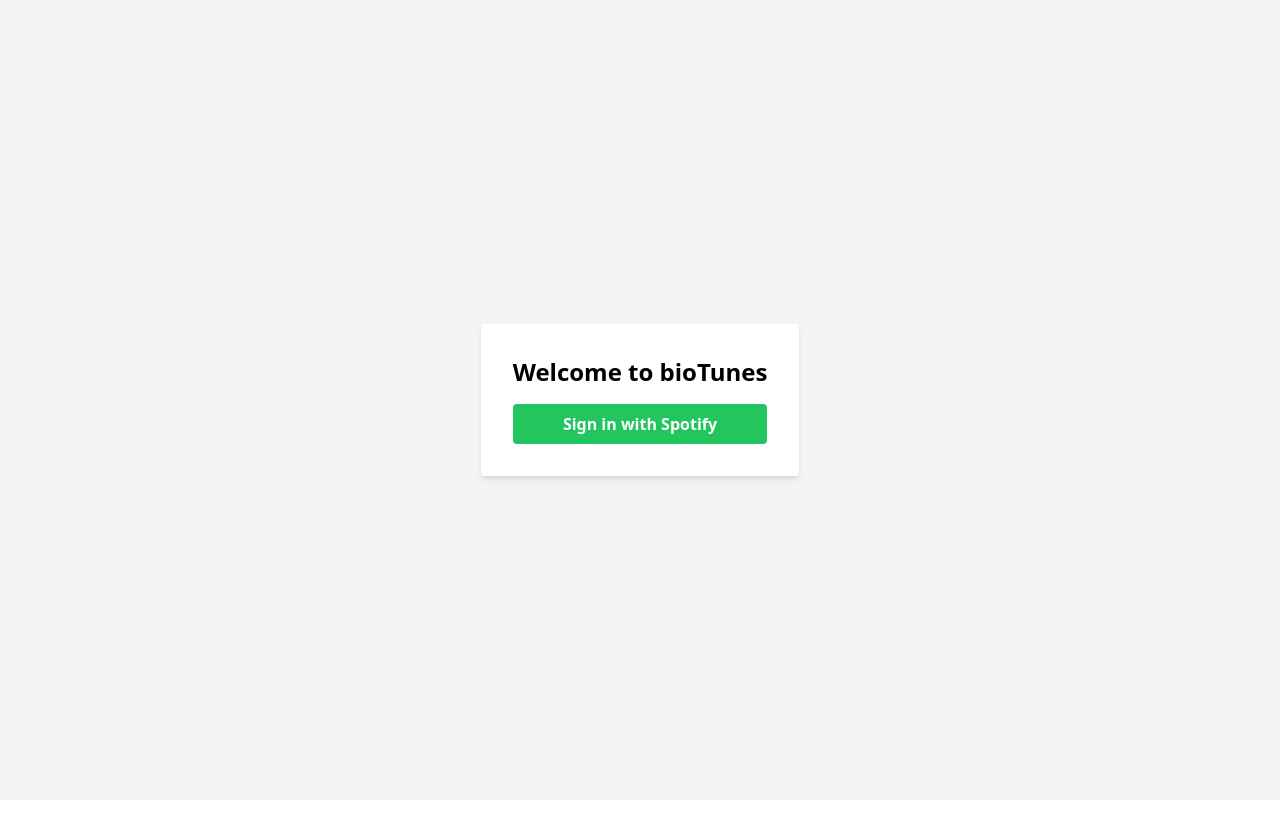
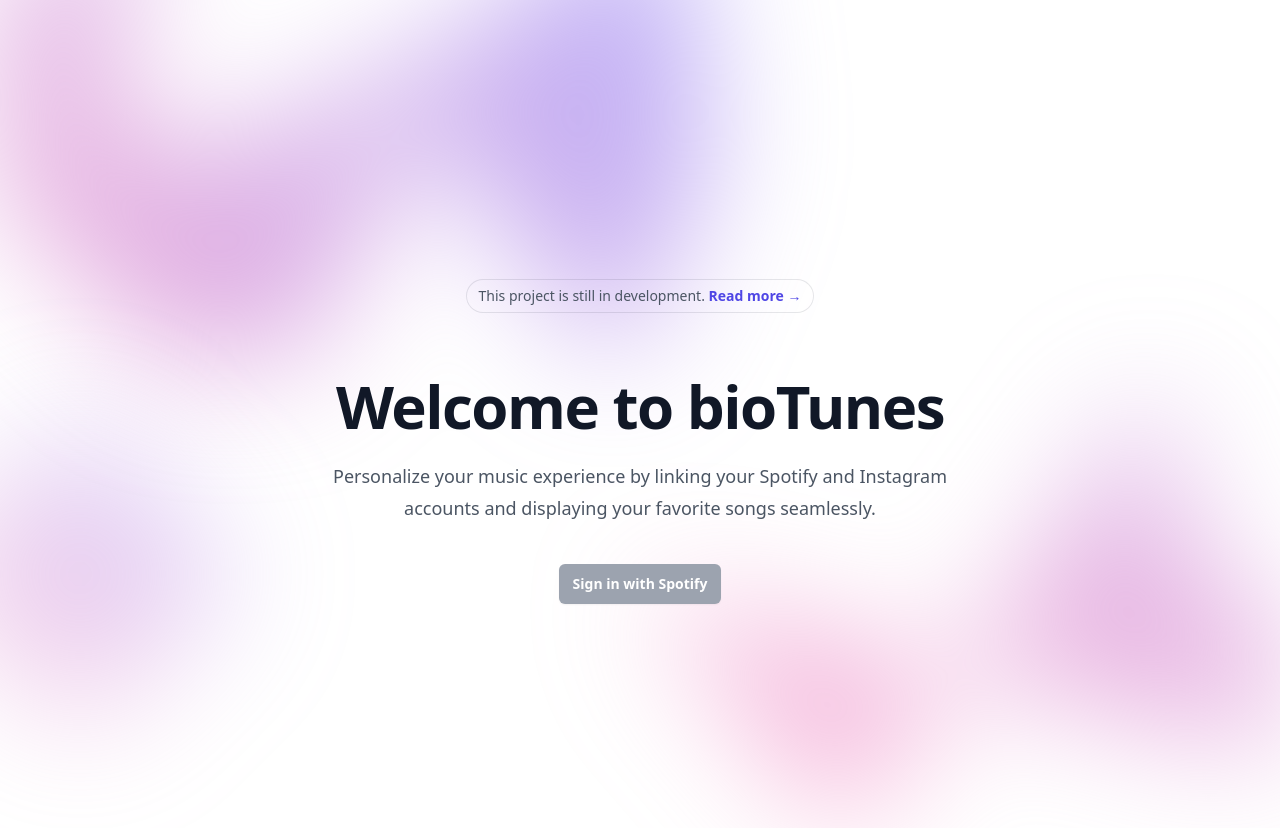
Before and after one commit to dez03/bioTunes, a React (Create React App) app in the folder frontend/: page / in a window 1280 px wide. Before the commit the page ends 800 px from the top, so only its background shows below. Built offline with nearby package versions, Linux system fonts and the light colour scheme.

Commit message:
new public landing page

```diff
--- a/frontend/src/components/LandingPage.js
+++ b/frontend/src/components/LandingPage.js
@@ -1,25 +1,84 @@
 import React from "react";
 
-function LandingPage() {
-  const handleSpotifyLogin = () => {
-    window.location.href = "http://localhost:3001/auth/spotify";
-  };
+export default function Example() {
+  return (
+    <div className="bg-white min-h-screen flex flex-col overflow-hidden">
+      {/* Main Content */}
+      <div className="relative isolate flex-grow">
+        {/* Top Gradient */}
+        <div
+          className="absolute inset-x-0 -top-40 -z-10 transform-gpu overflow-hidden blur-3xl sm:-top-80"
+          aria-hidden="true"
+        >
+          <div
+            className="relative left-[calc(50%-11rem)] aspect-[1155/678] w-[36.125rem] -translate-x-1/2 rotate-[30deg] bg-gradient-to-tr from-[#ff80b5] to-[#9089fc] opacity-65 sm:left-[calc(50%-30rem)] sm:w-[72.1875rem]"
+            style={{
+              clipPath:
+                "polygon(74.1% 44.1%, 100% 61.6%, 97.5% 26.9%, 85.5% 0.1%, 80.7% 2%, 72.5% 32.5%, 60.2% 62.4%, 52.4% 68.1%, 47.5% 58.3%, 45.2% 34.5%, 27.5% 76.7%, 0.1% 64.9%, 17.9% 100%, 27.6% 76.8%, 76.1% 97.7%, 74.1% 44.1%)",
+            }}
+          ></div>
+        </div>
 
-  return (
-    <div className="flex items-center justify-center min-h-screen bg-gray-100">
-      <div className="p-8 bg-white rounded shadow-md">
-        <h1 className="mb-4 text-2xl font-bold text-center">
-          Welcome to bioTunes
-        </h1>
-        <button
-          onClick={handleSpotifyLogin}
-          className="w-full px-4 py-2 font-bold text-white bg-green-500 rounded hover:bg-green-600"
+        {/* Middle Gradient (Mobile Only) */}
+        <div
+          className="absolute inset-x-0 top-[50%] -z-10 transform-gpu overflow-visible blur-3xl "
+          aria-hidden="true"
         >
-          Sign in with Spotify
-        </button>
+          <div
+            className="relative left-[-5rem] w-[20rem] h-[20rem] bg-gradient-to-tr from-[#ff80b5] to-[#9089fc] opacity-40"
+            style={{
+              clipPath: "polygon(50% 0%, 100% 50%, 50% 100%, 0% 50%)",
+            }}
+          ></div>
+        </div>
+
+        {/* Page Content */}
+        <div className="px-6 pt-14 lg:px-8 flex flex-col min-h-screen">
+          <div className="mx-auto max-w-2xl py-32 sm:py-48 lg:py-56 flex-grow flex flex-col justify-center">
+            <div className="sm:mb-8 sm:flex sm:justify-center">
+              <div className="relative mb-8 rounded-full px-3 py-1 text-sm leading-6 text-gray-600 ring-1 ring-gray-900/10 hover:ring-gray-900/20">
+                This project is still in development.{" "}
+                <a href="#" className="font-semibold text-indigo-600">
+                  <span className="absolute inset-0" aria-hidden="true" />
+                  Read more <span aria-hidden="true">&rarr;</span>
+                </a>
+              </div>
+            </div>
+            <div className="text-center">
+              <h1 className="text-4xl font-bold tracking-tight text-gray-900 sm:text-6xl">
+                Welcome to bioTunes
+              </h1>
+              <p className="mt-6 text-lg leading-8 text-gray-600">
+                Personalize your music experience by linking your Spotify and
+                Instagram accounts and displaying your favorite songs
+                seamlessly.
+              </p>
+              <div className="mt-10 flex flex-col items-center justify-center gap-x-6">
+                <a
+                  href="#"
+                  className="rounded-md px-3.5 py-2.5 text-sm bg-gray-400 font-semibold text-white shadow-sm  focus-visible:outline focus-visible:outline-2 focus-visible:outline-offset-2 cursor-not-allowed "
+                >
+                  Sign in with Spotify
+                </a>
+              </div>
+            </div>
+          </div>
+        </div>
+
+        {/* Bottom Gradient */}
+        <div
+          className="absolute inset-x-0 bottom-0 -z-10 transform-gpu overflow-hidden blur-3xl"
+          aria-hidden="true"
+        >
+          <div
+            className="relative left-[calc(50%+3rem)] aspect-[1155/678] w-[36.125rem] -translate-x-1/2 bg-gradient-to-tr from-[#ff80b5] to-[#9089fc] opacity-60 sm:left-[calc(50%+36rem)] sm:w-[72.1875rem]"
+            style={{
+              clipPath:
+                "polygon(74.1% 44.1%, 100% 61.6%, 97.5% 26.9%, 85.5% 0.1%, 80.7% 2%, 72.5% 32.5%, 60.2% 62.4%, 52.4% 68.1%, 47.5% 58.3%, 45.2% 34.5%, 27.5% 76.7%, 0.1% 64.9%, 17.9% 100%, 27.6% 76.8%, 76.1% 97.7%, 74.1% 44.1%)",
+            }}
+          ></div>
+        </div>
       </div>
     </div>
   );
 }
-
-export default LandingPage;
--- a/package.json
+++ b/package.json
@@ -10,5 +10,9 @@
   },
   "devDependencies": {
     "concurrently": "^6.2.0"
+  },
+  "dependencies": {
+    "@headlessui/react": "^2.1.9",
+    "@heroicons/react": "^2.1.5"
   }
 }
```
Also changed, not shown: 1 other file (tests, documents, lock files or other folders).
